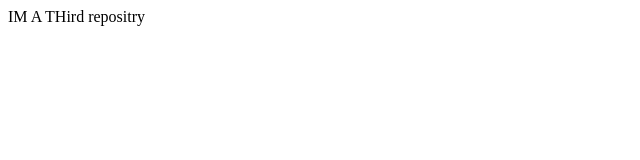
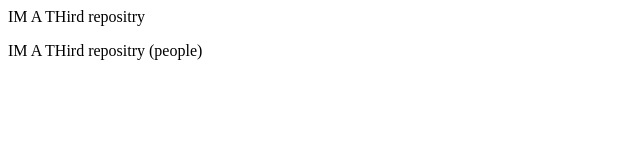
Before and after one commit to Sam-git404/thirdRepo, a plain HTML site: page index.html in a window 1280 px wide. Shown: the whole page, without its empty margins (0-640 px from the left). Drawn offline with Linux system fonts and the light colour scheme.

Commit message:
add people

```diff
--- a/index.html
+++ b/index.html
@@ -1 +1,2 @@
 <p>IM A THird repositry</p>
+<p>IM A THird repositry (people)</p>
```
